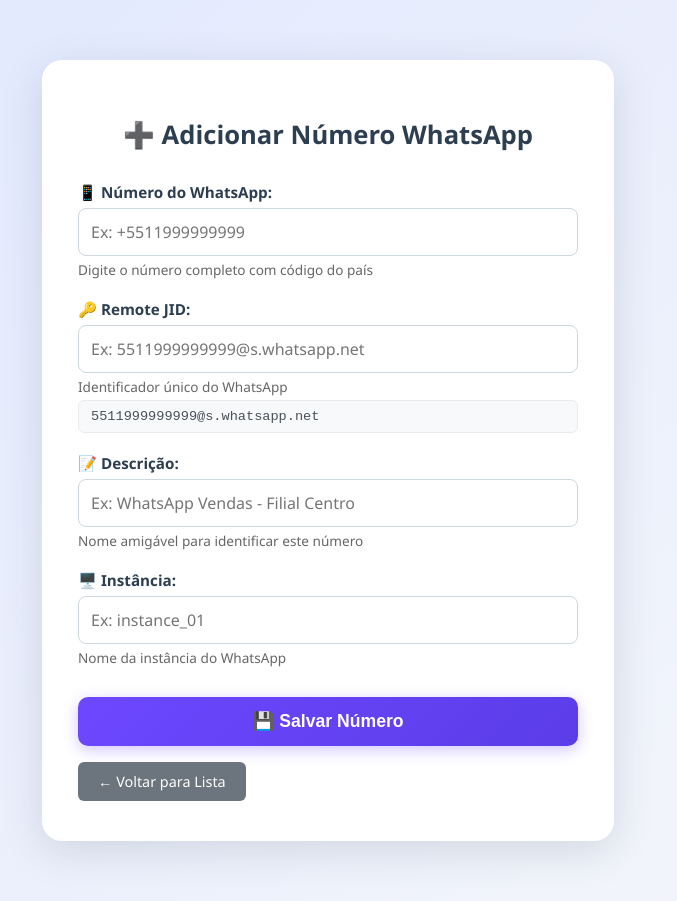
After one commit to viniciusxv27/enviomkt, a Flask app: template templates/criar_numero.html in a window 1280 px wide. The commit adds this page. Shown: the whole page, without its empty margins (312-989 px from the left). Run offline with Flask 3, Linux system fonts and the light colour scheme; the template is opened without the code that fills it, so the values that code supplies are empty.

Commit message:
add: number list

```diff
--- a/app.py
+++ b/app.py
@@ -4,12 +4,68 @@ import os
 import requests
 from dotenv import load_dotenv
 import base64
+import mysql.connector
+from mysql.connector import Error
 
 app = Flask(__name__)
 app.config['UPLOAD_FOLDER'] = 'uploads'
 os.makedirs(app.config['UPLOAD_FOLDER'], exist_ok=True)
 logado = False
 load_dotenv()
+
+# Configuração do banco de dados
+def get_db_connection():
+    try:
+        connection = mysql.connector.connect(
+            host=os.getenv('DB_HOST', 'localhost'),
+            database=os.getenv('DB_NAME', 'whatsapp'),
+            user=os.getenv('DB_USER', 'root'),
+            password=os.getenv('DB_PASSWORD', '')
+        )
+        return connection
+    except Error as e:
+        print(f"Erro ao conectar ao MySQL: {e}")
+        return None
+
+def get_whatsapp_numbers():
+    """Busca todos os números do WhatsApp cadastrados"""
+    connection = get_db_connection()
+    if not connection:
+        return []
+
+    try:
+        cursor = connection.cursor(dictionary=True)
+        query = "SELECT numero, remotejid, descricao, instancia FROM numeros ORDER BY id"
+        cursor.execute(query)
+        numbers = cursor.fetchall()
+        return numbers
+    except Error as e:
+        print(f"Erro ao buscar números: {e}")
+        return []
+    finally:
+        if connection.is_connected():
+            cursor.close()
+            connection.close()
+
+def create_whatsapp_number(numero, remotejid, descricao, instancia):
+    """Cria um novo número do WhatsApp"""
+    connection = get_db_connection()
+    if not connection:
+        return False
+
+    try:
+        cursor = connection.cursor()
+        query = "INSERT INTO numeros (numero, remotejid, descricao, instancia) VALUES (%s, %s, %s, %s)"
+        cursor.execute(query, (numero, remotejid, descricao, instancia))
+        connection.commit()
+        return True
+    except Error as e:
+        print(f"Erro ao criar número: {e}")
+        return False
+    finally:
+        if connection.is_connected():
+            cursor.close()
+            connection.close()
 
 @app.route('/login', methods=['GET', 'POST'])
 def login():
@@ -27,23 +83,61 @@ def login():
             return render_template('login.html', error='Credenciais inválidas')
     return render_template('login.html')
 
+@app.route('/numeros')
+def numeros():
+    """Lista todos os números cadastrados"""
+    if not logado:
+        return redirect(url_for('login'))
+
+    numbers = get_whatsapp_numbers()
+    return render_template('numeros.html', numbers=numbers)
+
+@app.route('/numeros/criar', methods=['GET', 'POST'])
+def criar_numero():
+    """Cria um novo número"""
+    if not logado:
+        return redirect(url_for('login'))
+
+    if request.method == 'POST':
+        numero = request.form.get('numero', '').strip()
+        remotejid = request.form.get('remotejid', '').strip()
+        descricao = request.form.get('descricao', '').strip()
+        instancia = request.form.get('instancia', '').strip()
+
+        if not all([numero, remotejid, descricao, instancia]):
+            return render_template('criar_numero.html', error='Todos os campos são obrigatórios')
+
+        if create_whatsapp_number(numero, remotejid, descricao, instancia):
+            return redirect(url_for('numeros'))
+        else:
+            return render_template('criar_numero.html', error='Erro ao criar número')
+
+    return render_template('criar_numero.html')
+
 @app.route('/', methods=['GET', 'POST'])
 def index():# Verifica se o usuário está autenticado
     if not logado:
         return redirect(url_for('login'))
 
+    # Buscar números disponíveis para o select
+    numbers = get_whatsapp_numbers()
+
     if request.method == 'POST':
         # Verificar se todos os campos obrigatórios estão presentes
         if 'excel_file' not in request.files:
-            return render_template('index.html', error='Arquivo Excel é obrigatório')
+            return render_template('index.html', error='Arquivo Excel é obrigatório', numbers=numbers)
 
         file = request.files['excel_file']
         if file.filename == '':
-            return render_template('index.html', error='Nenhum arquivo Excel foi selecionado')
+            return render_template('index.html', error='Nenhum arquivo Excel foi selecionado', numbers=numbers)
 
         message = request.form.get('message', '').strip()
         if not message:
-            return render_template('index.html', error='Mensagem é obrigatória')
+            return render_template('index.html', error='Mensagem é obrigatória', numbers=numbers)
+
+        instancia = request.form.get('whatsapp_number', '').strip()
+        if not instancia:
+            return render_template('index.html', error='Selecione um número do WhatsApp', numbers=numbers)
 
         data_agendamento = request.form.get('schedule_date') if request.form.get('schedule_date') else None
         horario_agendamento = request.form.get('schedule_time') if request.form.get('schedule_time') else None
@@ -69,6 +163,7 @@ def index():# Verifica se o usuário está autenticado
                 data_list = df.to_dict(orient='records')
 
                 print("Mensagem escrita:", message)
+                print("Número WhatsApp selecionado:", instancia)
                 print("Data agendamento:", data_agendamento)
                 print("Horário agendamento:", horario_agendamento)
                 print("Dados importados:")
@@ -93,20 +188,22 @@ def index():# Verifica se o usuário está autenticado
                     'haImg': haImg,
                     'base64': image_base64 if haImg else None,
                     'data_agendamento': data_agendamento,
-                    'horario_agendamento': horario_agendamento
+                    'horario_agendamento': horario_agendamento,
+                    'instancia': whatsapp_number
                 }
 
                 print("Payload sendo enviado:", payload)
                 response = requests.post('https://rede-confianca-n8n.lpl0df.easypanel.host/webhook/disparo-rede-confianca', json=payload)
                 print("Resposta do webhook:", response.status_code, response.text)
-                return render_template('index.html', success=True, data=payload)
+                return render_template('index.html', success=True, data=payload, numbers=numbers)
             else:
-                return render_template('index.html', error='Por favor, selecione um arquivo Excel válido (.xlsx)')
+                return render_template('index.html', error='Por favor, selecione um arquivo Excel válido (.xlsx)', numbers=numbers)
 
         except Exception as e:
             print(f"Erro durante o processamento: {str(e)}")
-            return render_template('index.html', error=f'Erro ao processar arquivo: {str(e)}')
-    return render_template('index.html', success=False)
+            return render_template('index.html', error=f'Erro ao processar arquivo: {str(e)}', numbers=numbers)
+
+    return render_template('index.html', success=False, numbers=numbers)
 
 if __name__ == '__main__':
-    app.run(host="0.0.0.0", port=5000)
+    app.run(host="0.0.0.0", port=8000, debug=True)
--- a/requirements.txt
+++ b/requirements.txt
@@ -2,13 +2,13 @@ blinker==1.9.0
 certifi==2025.4.26
 charset-normalizer==3.4.2
 click==8.2.1
-dotenv==0.9.9
 et_xmlfile==2.0.0
 Flask==3.1.1
 idna==3.10
 itsdangerous==2.2.0
 Jinja2==3.1.6
 MarkupSafe==3.0.2
+mysql-connector-python==9.4.0
 numpy==2.2.6
 openpyxl==3.1.5
 pandas==2.2.3
--- /dev/null
+++ b/templates/criar_numero.html
@@ -0,0 +1,154 @@
+<!DOCTYPE html>
+<html lang="pt-br">
+<head>
+    <meta charset="UTF-8">
+    <title>Adicionar Número WhatsApp - VIVO</title>
+    <style>
+        body {
+            background: linear-gradient(135deg, #e0e7ff 0%, #f5f7fa 100%);
+            font-family: 'Segoe UI', Arial, sans-serif;
+            min-height: 100vh;
+            margin: 0;
+            padding: 20px;
+        }
+        .container {
+            background: #fff;
+            max-width: 500px;
+            margin: 40px auto;
+            padding: 40px 36px;
+            border-radius: 20px;
+            box-shadow: 0 10px 40px rgba(44, 62, 80, 0.15);
+        }
+        h1 {
+            color: #2c3e50;
+            font-size: 1.6rem;
+            font-weight: 700;
+            margin-bottom: 30px;
+            text-align: center;
+        }
+        .form-group {
+            margin-bottom: 20px;
+        }
+        label {
+            font-weight: 600;
+            color: #2c3e50;
+            margin-bottom: 6px;
+            display: block;
+            font-size: 0.95rem;
+        }
+        input, textarea {
+            width: 100%;
+            border: 1px solid #cfd8dc;
+            border-radius: 8px;
+            padding: 12px;
+            font-size: 1rem;
+            transition: border-color 0.2s, box-shadow 0.2s;
+            font-family: 'Segoe UI', Arial, sans-serif;
+            box-sizing: border-box;
+        }
+        input:focus, textarea:focus {
+            outline: none;
+            border-color: #6c47ff;
+            box-shadow: 0 0 0 2px rgba(108, 71, 255, 0.1);
+        }
+        .btn {
+            background: linear-gradient(135deg, #6c47ff 0%, #5b3de8 100%);
+            color: #fff;
+            border: none;
+            border-radius: 10px;
+            padding: 14px 0;
+            font-size: 1.1rem;
+            font-weight: 600;
+            cursor: pointer;
+            width: 100%;
+            transition: all 0.3s ease;
+            box-shadow: 0 4px 15px rgba(108, 71, 255, 0.3);
+            margin-top: 10px;
+        }
+        .btn:hover {
+            background: linear-gradient(135deg, #5b3de8 0%, #4b2dc9 100%);
+            transform: translateY(-2px);
+            box-shadow: 0 6px 20px rgba(108, 71, 255, 0.4);
+        }
+        .btn-secondary {
+            background: #6c757d;
+            color: white;
+            text-decoration: none;
+            padding: 10px 20px;
+            border-radius: 6px;
+            font-size: 0.9rem;
+            transition: all 0.2s;
+            display: inline-block;
+            margin-top: 16px;
+        }
+        .btn-secondary:hover {
+            background: #5a6268;
+        }
+        .error {
+            background: #ffebee;
+            color: #c62828;
+            border-left: 5px solid #e53935;
+            padding: 14px;
+            border-radius: 8px;
+            margin-bottom: 20px;
+        }
+        .help-text {
+            font-size: 0.85rem;
+            color: #666;
+            margin-top: 4px;
+        }
+        .example {
+            background: #f8f9fa;
+            border: 1px solid #e9ecef;
+            border-radius: 6px;
+            padding: 8px 12px;
+            font-family: 'Courier New', monospace;
+            font-size: 0.85rem;
+            color: #495057;
+            margin-top: 4px;
+        }
+    </style>
+</head>
+<body>
+    <div class="container">
+        <h1>➕ Adicionar Número WhatsApp</h1>
+
+        {% if error %}
+            <div class="error">
+                ❌ {{ error }}
+            </div>
+        {% endif %}
+
+        <form method="POST">
+            <div class="form-group">
+                <label for="numero">📱 Número do WhatsApp:</label>
+                <input type="text" id="numero" name="numero" required placeholder="Ex: +5511999999999">
+                <div class="help-text">Digite o número completo com código do país</div>
+            </div>
+
+            <div class="form-group">
+                <label for="remotejid">🔑 Remote JID:</label>
+                <input type="text" id="remotejid" name="remotejid" required placeholder="Ex: 5511999999999@s.whatsapp.net">
+                <div class="help-text">Identificador único do WhatsApp</div>
+                <div class="example">5511999999999@s.whatsapp.net</div>
+            </div>
+
+            <div class="form-group">
+                <label for="descricao">📝 Descrição:</label>
+                <input type="text" id="descricao" name="descricao" required placeholder="Ex: WhatsApp Vendas - Filial Centro">
+                <div class="help-text">Nome amigável para identificar este número</div>
+            </div>
+
+            <div class="form-group">
+                <label for="instancia">🖥️ Instância:</label>
+                <input type="text" id="instancia" name="instancia" required placeholder="Ex: instance_01">
+                <div class="help-text">Nome da instância do WhatsApp</div>
+            </div>
+
+            <button type="submit" class="btn">💾 Salvar Número</button>
+        </form>
+
+        <a href="/numeros" class="btn-secondary">← Voltar para Lista</a>
+    </div>
+</body>
+</html>
```
Also changed, not shown: templates/index.html (+46 -2 lines), templates/numeros.html (added, +130 -0 lines), README.md (added), 2 other files.
